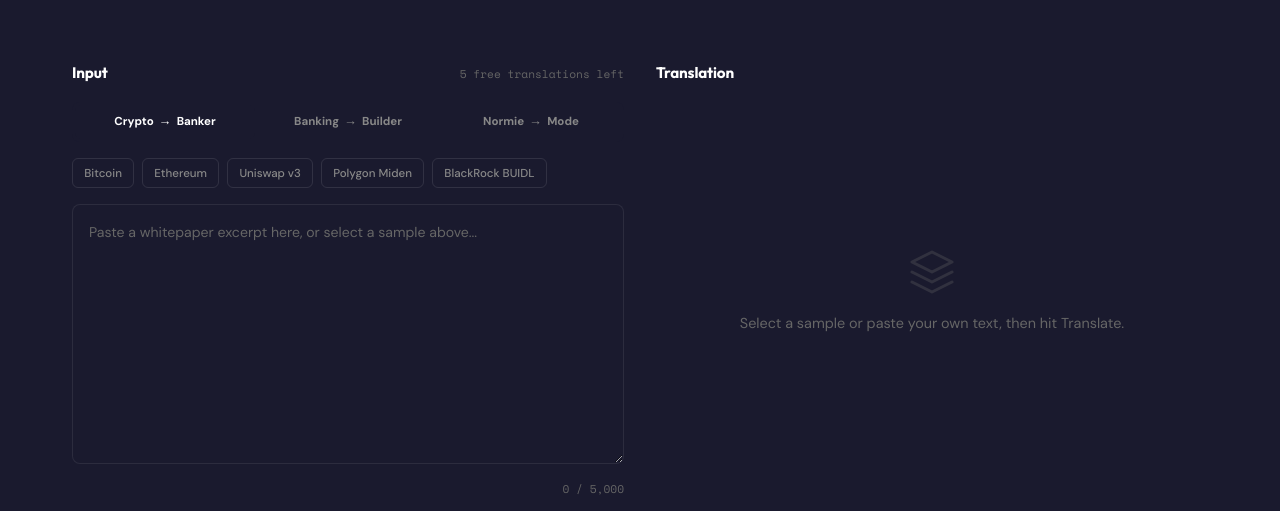
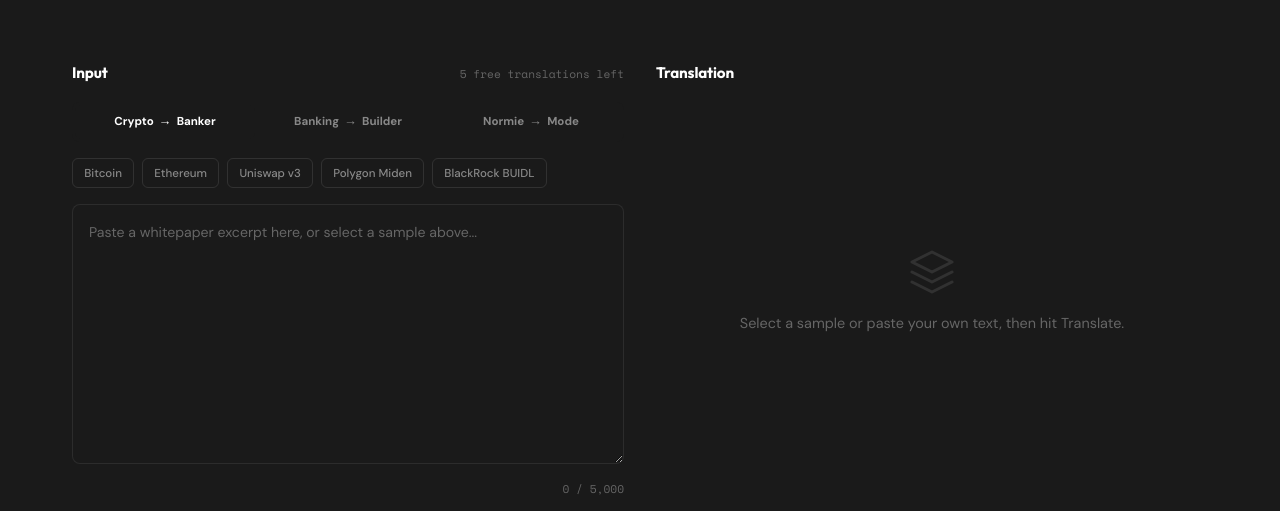
Before and after one commit to giovannieverduin/whitepaper-translator, a website: page index.html in a window 1280 px wide. Shown: the part 243-754 px from the top of the page. Drawn offline with nearby package versions, Linux system fonts and the light colour scheme.

Commit message:
Fix background: charcoal to true dark grey (#1A1A1A)

```diff
--- a/index.html
+++ b/index.html
@@ -13,7 +13,7 @@
     *, *::before, *::after { box-sizing: border-box; margin: 0; padding: 0; }
 
     :root {
-      --charcoal: #1A1A2E;
+      --charcoal: #1A1A1A;
       --navy: #0E3460;
       --orange: #FF6B2B;
       --white: #FFFFFF;
```
